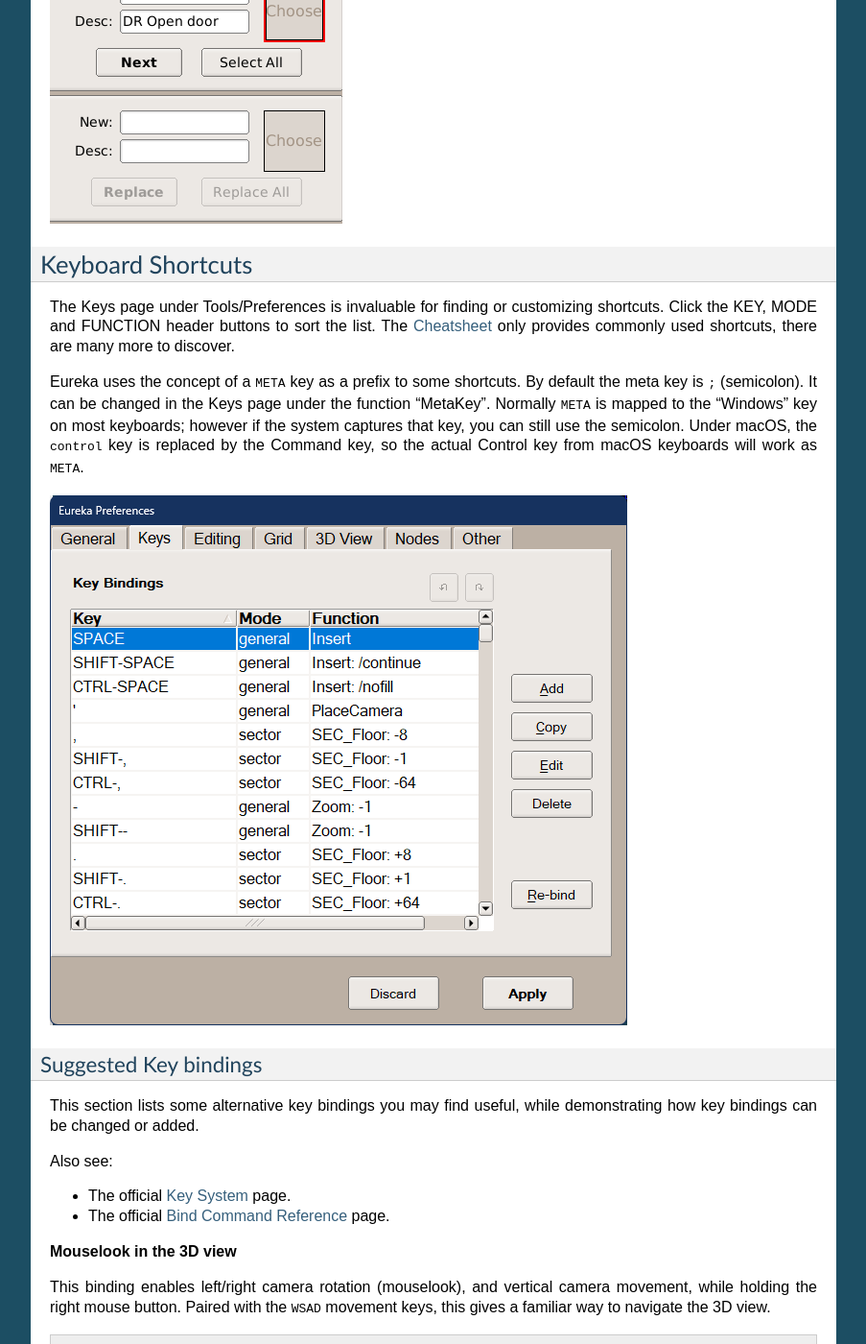
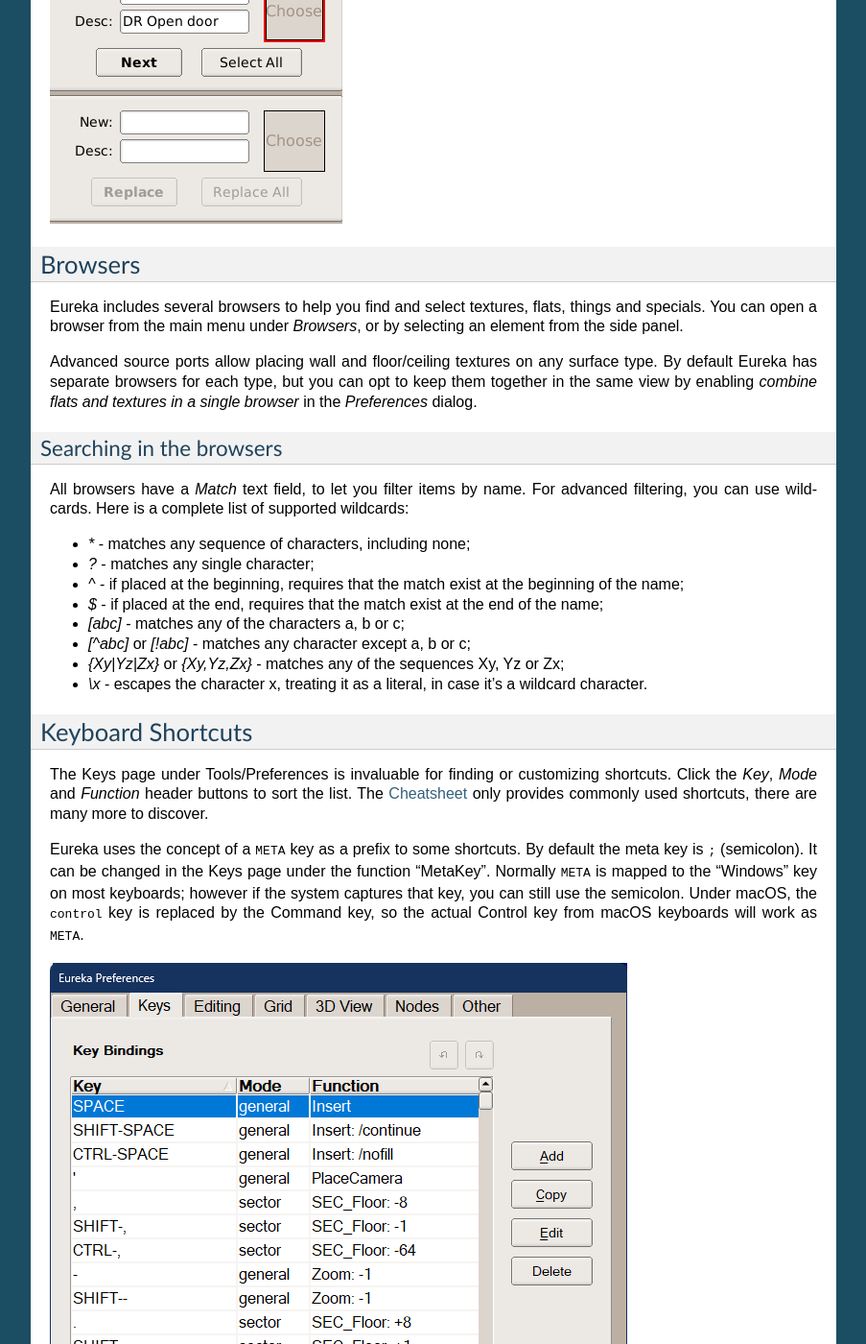
Before and after one commit to wesleywerner/eureka-docs, a Sphinx documentation site: the page built from source/user-interface/index.rst, in a window 1280 px wide and 1400 px high, scrolled down 6882 px. Shown: the whole window at 96% size, without its empty margins (198-1101 px from the left). Built offline with Sphinx 7.4.7, drawn with Linux system fonts in a browser that asks for light colours; some of the changed text lies outside the part shown.

Commit message:
Updated doc with browser wildcard menu. Updated info connected to the prefs dialog

```diff
--- a/source/user-interface/index.rst
+++ b/source/user-interface/index.rst
@@ -114,10 +114,37 @@
 
 .. image:: find-panel.png
 
+
+Browsers
+--------
+Eureka includes several browsers to help you find and select textures, flats, things and specials.
+You can open a browser from the main menu under `Browsers`, or by selecting an element from the side
+panel.
+
+Advanced source ports allow placing wall and floor/ceiling textures on any surface type. By default
+Eureka has separate browsers for each type, but you can opt to keep them together in the same view
+by enabling `combine flats and textures in a single browser` in the `Preferences` dialog.
+
+Searching in the browsers
+^^^^^^^^^^^^^^^^^^^^^^^^^
+
+All browsers have a `Match` text field, to let you filter items by name. For advanced filtering, you
+can use wildcards. Here is a complete list of supported wildcards:
+
+* `*` - matches any sequence of characters, including none;
+* `?` - matches any single character;
+* `^` - if placed at the beginning, requires that the match exist at the beginning of the name;
+* `$` - if placed at the end, requires that the match exist at the end of the name;
+* `[abc]` - matches any of the characters a, b or c;
+* `[^abc]` or `[!abc]` - matches any character except a, b or c;
+* `{Xy|Yz|Zx}` or `{Xy,Yz,Zx}` - matches any of the sequences Xy, Yz or Zx;
+* `\\x` - escapes the character x, treating it as a literal, in case it's a wildcard character.
+
+
 Keyboard Shortcuts
 ------------------
 
-The Keys page under Tools/Preferences is invaluable for finding or customizing shortcuts. Click the KEY, MODE and FUNCTION header buttons to sort the list. The `Cheatsheet <../cheatsheet>`_ only provides commonly used shortcuts, there are many more to discover.
+The Keys page under Tools/Preferences is invaluable for finding or customizing shortcuts. Click the `Key`, `Mode` and `Function` header buttons to sort the list. The `Cheatsheet <../cheatsheet>`_ only provides commonly used shortcuts, there are many more to discover.
 
 Eureka uses the concept of a :kbd:`META` key as a prefix to some shortcuts. By default the meta key is :kbd:`;` (semicolon). It can be changed in the Keys page under the function "MetaKey". Normally :kbd:`META` is mapped to the "Windows" key on most keyboards; however if the system captures that key, you can still use the semicolon. Under macOS, the :kbd:`control` key is replaced by the Command key, so the actual Control key from macOS keyboards will work as :kbd:`META`.
 
```
